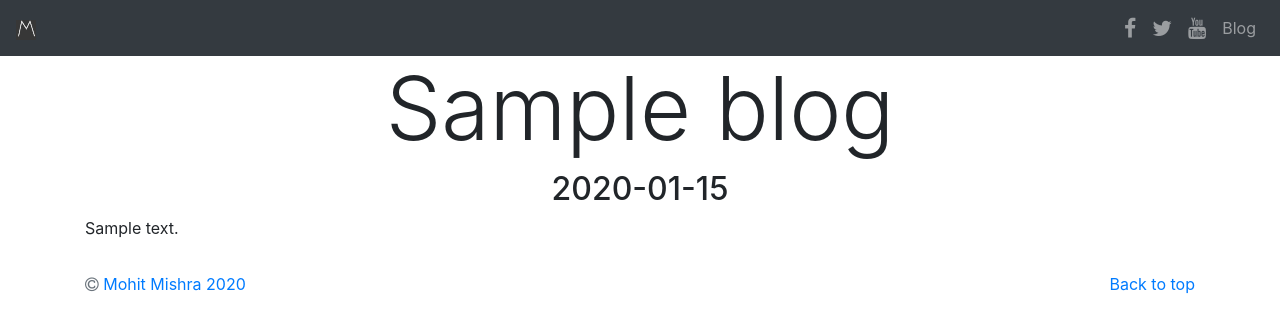
After one commit to mrmohitmishra/portfolio, a Django app: template blog/templates/blog/detail.html in a window 1280 px wide. The commit adds this page. Shown: the top 333 px of the page. Run offline with Django 3.2, Linux system fonts and the light colour scheme; the template is opened without the code that fills it: most values are stand-ins (such as "Sample title", 1, 10 or a date in 2020); data that the repository does not hold is empty; some libraries are stand-ins or nearby versions.

Commit message:
Blog also made and working great

```diff
--- a/blog/templates/blog/blog.html
+++ b/blog/templates/blog/blog.html
@@ -17,11 +17,11 @@
 
 
 <div class="blog-post">
-  <h2 class="blog-post-title display-4">{{blogpost.title}}</h2>
-  <p class="blog-post-meta display-6">Published on {{blogpost.pub_date}}</p>
+  <a href= {% url 'detail' blogpost.id %}><h2 class="blog-post-title display-4">{{blogpost.title}}</h2></a>
+  <p class="blog-post-meta display-6">Published on {{blogpost.prettydate}}</p>
   <img src="{{blogpost.image.url}}" class="img-fluid ${3|rounded-top,rounded-right,rounded-bottom,rounded-left,rounded-circle,|}" alt="">
   <br>
-  <p class="text-left">{{blogpost.body}}</p>
+  <p class="text-left">{{blogpost.summary}}</p>
   <hr>
 
 </div>
--- /dev/null
+++ b/blog/templates/blog/detail.html
@@ -0,0 +1,10 @@
+{% extends "base.html" %}
+
+{% block content %}
+<div class="container text-center">
+
+      <h1 class="display-2">{{blog.title}}</h1>
+      <h2>{{blog.prettydate}}</h2>
+      <p class="text-left">{{blog.body}}</p>
+</div>
+{% endblock content %}
--- a/blog/urls.py
+++ b/blog/urls.py
@@ -2,5 +2,6 @@ from django.urls import path,include
 from . import views
 
 urlpatterns = [
-    path('',views.blog,name='blog')
+    path('',views.blog,name='blog'),
+    path('<int:blog_id>/', views.detail, name ='detail'),
 ]
--- a/blog/views.py
+++ b/blog/views.py
@@ -1,7 +1,11 @@
-from django.shortcuts import render
+from django.shortcuts import render, get_object_or_404
 from .models import Blog
 # Create your views here.
 
 def blog(request):
     blogposts = Blog.objects
     return render(request,'blog/blog.html',{'blogposts':blogposts})
+
+def detail(request,blog_id):
+    detailblog = get_object_or_404(Blog, pk = blog_id)
+    return render(request, 'blog/detail.html',{'blog':detailblog})
--- a/portfolio/settings.py
+++ b/portfolio/settings.py
@@ -134,7 +134,7 @@ USE_TZ = True
 # https://docs.djangoproject.com/en/2.2/howto/static-files/
 
 STATIC_URL = '/static/'
-
+STATIC_ROOT = os.path.join(BASE_DIR,'static')
 MEDIA_ROOT = os.path.join(BASE_DIR,'media')
-STATICFILES_DIRS = [os.path.join(BASE_DIR,'static'),]
+STATICFILES_DIRS = [os.path.join(BASE_DIR,'portfolio/static'),]
 MEDIA_URL = '/media/'
--- a/templates/base.html
+++ b/templates/base.html
@@ -9,8 +9,7 @@
     <meta name="viewport" content="width=device-width, initial-scale=1, shrink-to-fit=no">
 
     <!-- Bootstrap CSS -->
-    <link rel="stylesheet" href="https://stackpath.bootstrapcdn.com/bootstrap/4.5.2/css/bootstrap.min.css"
-        integrity="sha384-JcKb8q3iqJ61gNV9KGb8thSsNjpSL0n8PARn9HuZOnIxN0hoP+VmmDGMN5t9UJ0Z" crossorigin="anonymous">
+    <link rel="stylesheet" href="https://stackpath.bootstrapcdn.com/bootstrap/4.5.2/css/bootstrap.min.css" integrity="sha384-JcKb8q3iqJ61gNV9KGb8thSsNjpSL0n8PARn9HuZOnIxN0hoP+VmmDGMN5t9UJ0Z" crossorigin="anonymous">
     <link rel="stylesheet" href="https://maxcdn.bootstrapcdn.com/font-awesome/4.7.0/css/font-awesome.min.css">
     <title>
         {% block title %}
@@ -50,7 +49,7 @@
 
     <footer class=" footer mt-auto py-3 text-muted">
         <div class="container">
-            <p class="float-left"><i class="fa fa-copyright" aria-hidden="true"></i> Mohit Mishra {% now "Y" %}</p>
+            <p class="float-left"><i class="fa fa-copyright" aria-hidden="true"></i> <a href="{% static 'cool.docx' %}" >Mohit Mishra {% now "Y" %}</a></p>
 
             <p class="float-right">
                 <a href="#top">Back to top</a>
```
Also changed, not shown: blog/models.py (+9 -1 lines), blog/migrations/0005_remove_blog_summary.py (added), portfolio/static/untitled.png (added), 2 other files.
